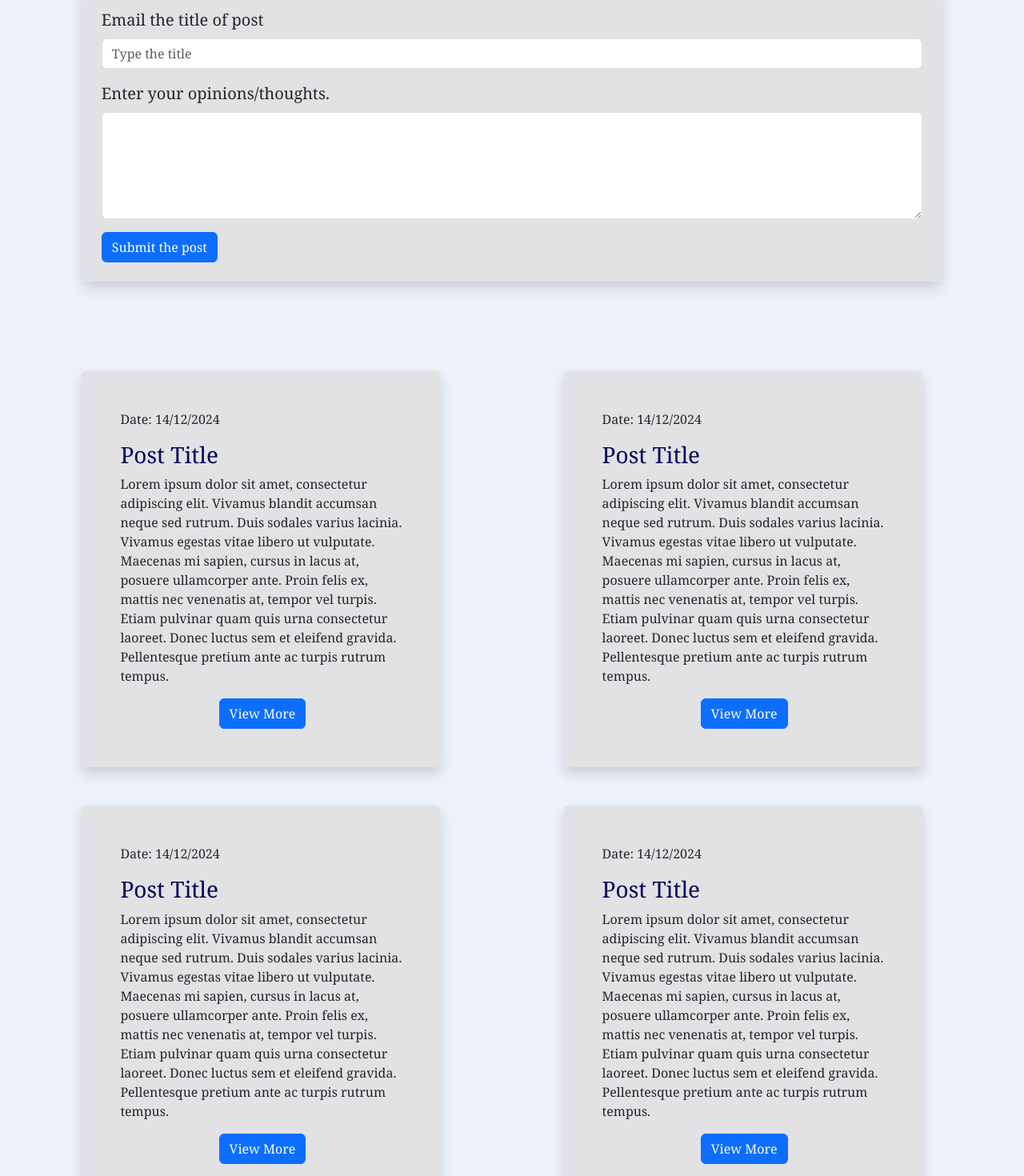
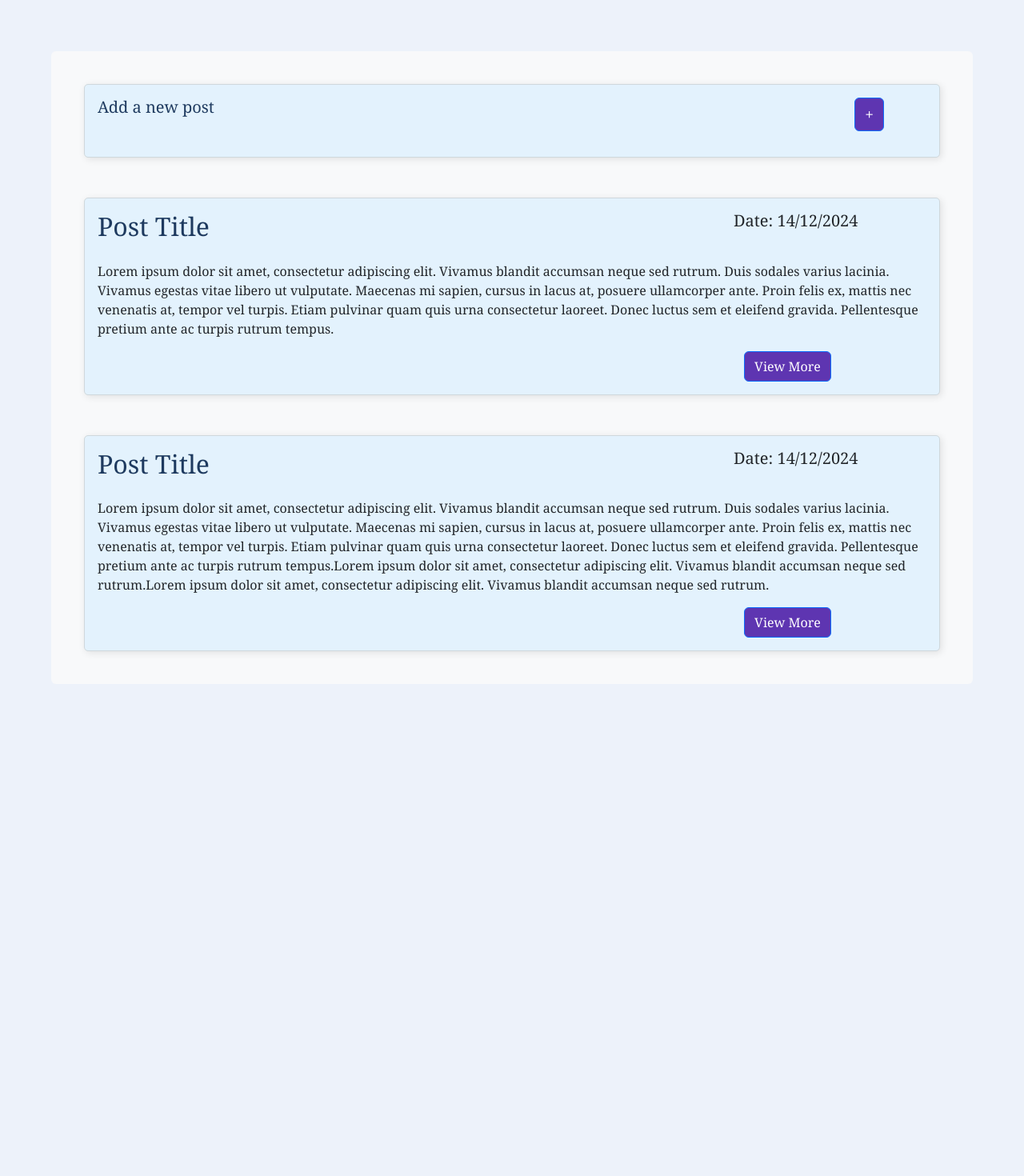
Before and after one commit to esashakya/Online-Mental-Health-Platform, a React (Create React App) app in the folder frontend/: page /Forum in a window 1280 px wide. Shown: the part 240-1710 px from the top of the page at 80% size. After the commit the page ends 1159 px from the top, so only its background shows below. Built offline with nearby package versions, Linux system fonts and the light colour scheme.

Commit message:
forum Commit

```diff
--- a/frontend/src/App.css
+++ b/frontend/src/App.css
@@ -70,19 +70,18 @@ body{
 }
 .posts{
   display: flex;
-  flex-direction: row;
-  margin: 5% 8% 5% 8% ;
-  justify-content: space-between;
-  flex-wrap: wrap;
-
-
+  flex-direction: column;
+  justify-content: center;
+  align-items: center;
 }
 .postedData{
   display: flex;
   flex-direction: column;
   border-radius: 5px;
-  background-color: #e2e2e4;
-  margin-right: 25px;
+  background-color: #e3f2fd;
+  margin: 25px;
+  border: 1px solid #cfd8dc;
+  box-shadow: 2px 2px 10px rgba(0, 0, 0, 0.1);
 
 
 }
@@ -90,11 +89,14 @@ body{
   cursor: help;
 }
 .titlePost{
-  color: #03045e;
+  color: #1e3a5f;
 }
 
-.viewButton{
-  margin-left: 35%;
+.viewButton button{
+  margin-left: 78%;
+  background-color: #5e35b1;
+  color: white;
+
 }
 .addNew {
   background-color: #e2e2e4;
--- a/frontend/src/components/Forum.js
+++ b/frontend/src/components/Forum.js
@@ -6,31 +6,37 @@ export class Forum extends Component {
       <div>
         <div className='topicForum text-center mt-4'>
             <h1>Forum</h1>
-            <p className='fs-5 fst-italic'>Share your thoughts and opinions.</p>
+            <p className='fs-5 text-center'>A mental health forum is a safe haven—a place where voices are heard, struggles are shared,<br/> and healing begins through connection and understanding</p>
         </div>
-        <div className=' m-2 d-flex justify-content-center' >
-            <div className='addNew p-4 shadow p-3 mb-5' style={{width:'85%'}}>
-                <div className="mb-3" >
-                    <label htmlFor="exampleFormControlInput1" className="form-label fs-5 fw-light">Email the title of post</label>
-                    <input type="text" className="form-control" id="exampleFormControlInput1" placeholder="Type the title"/>
+
+        <div className='bg-light rounded p-3' style={{margin:'5%'}}>
+            <div className='newPost'>
+                <div className='postedData   p-3 '>
+                    <div className='row mb-3'>
+                        <div className='titlePost col-md-9'>
+                            <h5 className='fw-medium'>Add a new post</h5>
                         </div>
-                <div className="mb-3">
-                    <label htmlFor="exampleFormControlTextarea1" className="form-label fs-5 fw-light ">Enter your opinions/thoughts.</label>
-                    <textarea className="form-control" id="exampleFormControlTextarea1" rows="5"></textarea>
+                        <div className='dateData col-md-2'>
+                            <button type="button" className='btn btn-primary' style={{fontSize:"1.2rem",display: "flex",alignItems: "center",
+                        justifyContent: "center",backgroundColor:"#5e35b1",marginLeft:"99%"}}>+</button>
                         </div>
-                <button type="submit" className="btn btn-primary">Submit the post</button>
+
+                    </div>
 
                 </div>
             </div>
+            <div className='posts'>
+                <div className='postedData   p-3 '>
+                    <div className='row mb-3'>
+                        <div className='titlePost col-md-9'>
+                            <h2>Post Title</h2>
+                        </div>
+                        <div className='dateData col-md-3'>
+                            <h5 className='fw-medium'>Date: 14/12/2024</h5>
+                        </div>
 
-        <div className='posts'>
-            <div className='postedData col-sm-5 p-5 mb-4 shadow p-3 mb-5 '>
-                <div className='dateData'>
-                    <p className='fw-medium'>Date: 14/12/2024</p>
                     </div>
-                <div className='titlePost'>
-                    <h3>Post Title</h3>
-                </div>
+
                     <div className='detailsPost'>
                         <p>Lorem ipsum dolor sit amet, consectetur adipiscing elit. Vivamus blandit accumsan neque sed rutrum. Duis sodales varius lacinia. Vivamus egestas vitae libero ut vulputate. Maecenas mi sapien, cursus in lacus at, posuere ullamcorper ante. Proin felis ex, mattis nec venenatis at, tempor vel turpis. Etiam pulvinar quam quis urna consectetur laoreet. Donec luctus sem et eleifend gravida. Pellentesque pretium ante ac turpis rutrum tempus.</p>
 
@@ -40,51 +46,26 @@ export class Forum extends Component {
                     </div>
                 </div>
                 {/* end of post 1 */}
-            <div className='postedData col-sm-5 p-5  mb-4 shadow p-3 mb-5'>
-                <div className='dateData'>
-                    <p className='fw-medium'>Date: 14/12/2024</p>
+                <div className='postedData p-3 '>
+                    <div className='row mb-3'>
+                        <div className='titlePost col-md-9'>
+                            <h2>Post Title</h2>
                         </div>
-                <div className='titlePost'>
-                    <h3>Post Title</h3>
+                        <div className='dateData col-md-3'>
+                            <h5 className='fw-medium'>Date: 14/12/2024</h5>
                         </div>
+
+                    </div>
+
                     <div className='detailsPost'>
-                    <p>Lorem ipsum dolor sit amet, consectetur adipiscing elit. Vivamus blandit accumsan neque sed rutrum. Duis sodales varius lacinia. Vivamus egestas vitae libero ut vulputate. Maecenas mi sapien, cursus in lacus at, posuere ullamcorper ante. Proin felis ex, mattis nec venenatis at, tempor vel turpis. Etiam pulvinar quam quis urna consectetur laoreet. Donec luctus sem et eleifend gravida. Pellentesque pretium ante ac turpis rutrum tempus.</p>
+                        <p>Lorem ipsum dolor sit amet, consectetur adipiscing elit. Vivamus blandit accumsan neque sed rutrum. Duis sodales varius lacinia. Vivamus egestas vitae libero ut vulputate. Maecenas mi sapien, cursus in lacus at, posuere ullamcorper ante. Proin felis ex, mattis nec venenatis at, tempor vel turpis. Etiam pulvinar quam quis urna consectetur laoreet. Donec luctus sem et eleifend gravida. Pellentesque pretium ante ac turpis rutrum tempus.Lorem ipsum dolor sit amet, consectetur adipiscing elit. Vivamus blandit accumsan neque sed rutrum.Lorem ipsum dolor sit amet, consectetur adipiscing elit. Vivamus blandit accumsan neque sed rutrum.</p>
 
                     </div>
                     <div className='viewButton'>
                         <button type="button" className="btn btn-primary"><Link to="/Post" style={{ color: 'white', textDecoration:'none' }}>View More</Link></button>
                     </div>
                 </div>
-            {/* end of 2nd post */}
-            <div className='postedData col-sm-5 p-5  mb-4 shadow p-3 mb-5'>
-                <div className='dateData'>
-                    <p className='fw-medium'>Date: 14/12/2024</p>
-                </div>
-                <div className='titlePost'>
-                    <h3>Post Title</h3>
-                </div>
-                <div className='detailsPost'>
-                    <p>Lorem ipsum dolor sit amet, consectetur adipiscing elit. Vivamus blandit accumsan neque sed rutrum. Duis sodales varius lacinia. Vivamus egestas vitae libero ut vulputate. Maecenas mi sapien, cursus in lacus at, posuere ullamcorper ante. Proin felis ex, mattis nec venenatis at, tempor vel turpis. Etiam pulvinar quam quis urna consectetur laoreet. Donec luctus sem et eleifend gravida. Pellentesque pretium ante ac turpis rutrum tempus.</p>
 
-                </div>
-                <div className='viewButton'>
-                    <button type="button" className="btn btn-primary"><Link to="/Post" style={{ color: 'white', textDecoration:'none' }}>View More</Link></button>
-                </div>
-            </div>
-            <div className='postedData col-sm-5 p-5  mb-4 shadow p-3 mb-5'>
-                <div className='dateData'>
-                    <p className='fw-medium'>Date: 14/12/2024</p>
-                </div>
-                <div className='titlePost'>
-                    <h3>Post Title</h3>
-                </div>
-                <div className='detailsPost'>
-                    <p>Lorem ipsum dolor sit amet, consectetur adipiscing elit. Vivamus blandit accumsan neque sed rutrum. Duis sodales varius lacinia. Vivamus egestas vitae libero ut vulputate. Maecenas mi sapien, cursus in lacus at, posuere ullamcorper ante. Proin felis ex, mattis nec venenatis at, tempor vel turpis. Etiam pulvinar quam quis urna consectetur laoreet. Donec luctus sem et eleifend gravida. Pellentesque pretium ante ac turpis rutrum tempus.</p>
-
-                </div>
-                <div className='viewButton'>
-                    <button type="button" className="btn btn-primary"><Link to="/Post" style={{ color: 'white', textDecoration:'none' }}>View More</Link></button>
-                </div>
             </div>
         </div>
       </div>
```
Lines whose indentation alone changed are shown as unchanged.
